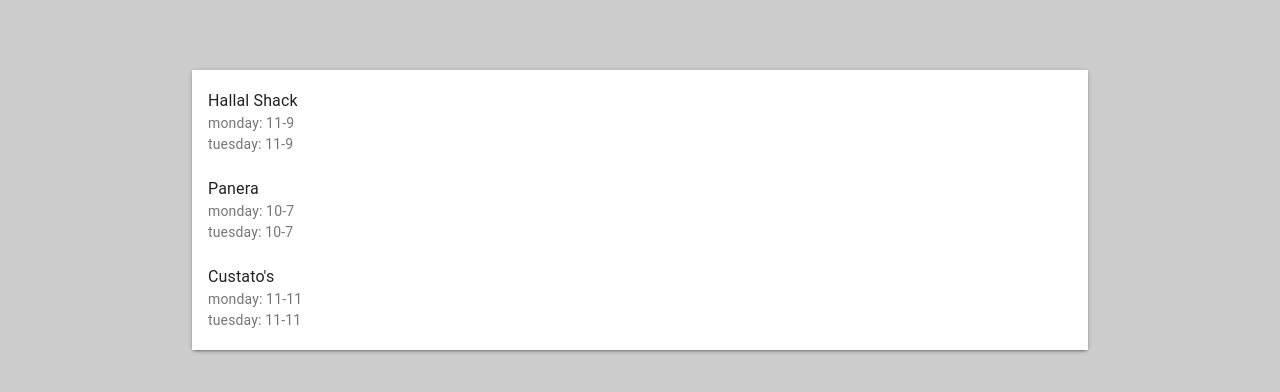
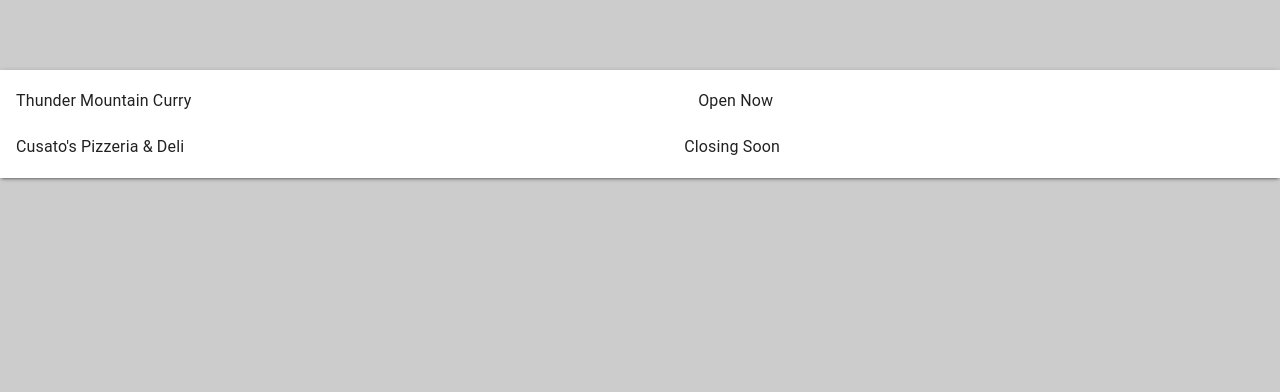
Before and after one commit to mruskamp/RPIEats, a React (Create React App) app: page /restaurants in a window 1280 px wide. Shown: the top 392 px of the page. Built offline with nearby package versions, Linux system fonts and the light colour scheme.

Commit message:
added temp data to work with

```diff
--- a/src/InitialState.js
+++ b/src/InitialState.js
@@ -1,8 +1,20 @@
+
 const tempRestaurantData = {
 	restaurants: [
-		{ name: "Hallal Shack", hours: { monday: "11-9", tuesday: "11-9", } },
-		{ name: "Panera", hours: { monday: "10-7", tuesday: "10-7" } },
-		{ name: "Custato's", hours: { monday: "11-11", tuesday: "11-11" } },
+		{
+			"name":"Thunder Mountain Curry",
+			"location":"Rensselaer Union",
+			"status" : "Open Now",
+			"restaurantId":32132,
+			"imgUrl":"http://blahblah"
+		},
+		{
+			"name":"Cusato's Pizzeria & Deli",
+			"location":"Rensselaer Union",
+			"status" : "Closing Soon",
+			"restaurantId":32132323,
+			"imgUrl":"http://blahblah"
+		},
 	],
 	isFetchingRestaurants: false,
 }
--- a/src/containers/RestaurantsPage/index.js
+++ b/src/containers/RestaurantsPage/index.js
@@ -24,11 +24,9 @@
 								<ListItem>
 									<ListItemText
 										primary={restaurant.name}
-										secondary={Object.keys(restaurant.hours).map((day) => (
-												<span key={`${restaurant.name}#${day}`}>
-													{day}: {restaurant.hours[day]} <br/>
-												</span>
-											))}
+									/>
+									<ListItemText
+										primary={restaurant.status}
 									/>
 								</ListItem>
 							</Fragment>
@@ -58,7 +56,7 @@
 		alignItems: 'center',
 	},
 	listContainer: {
-		width: '70%',
+		// width: '70%',
 		margin: 'auto',
 	},
 	restaurantList: {
```
